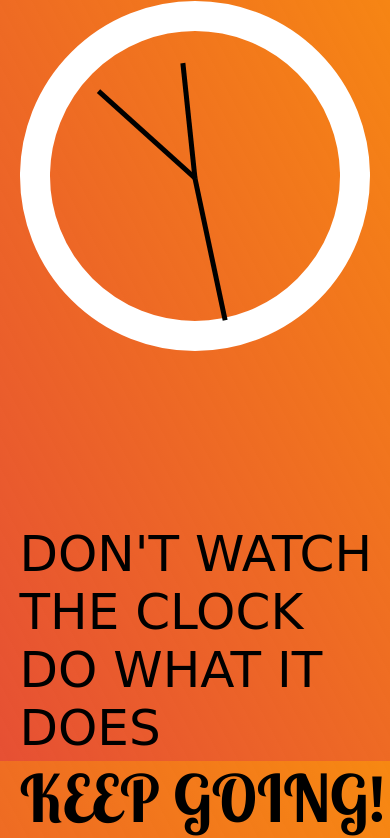
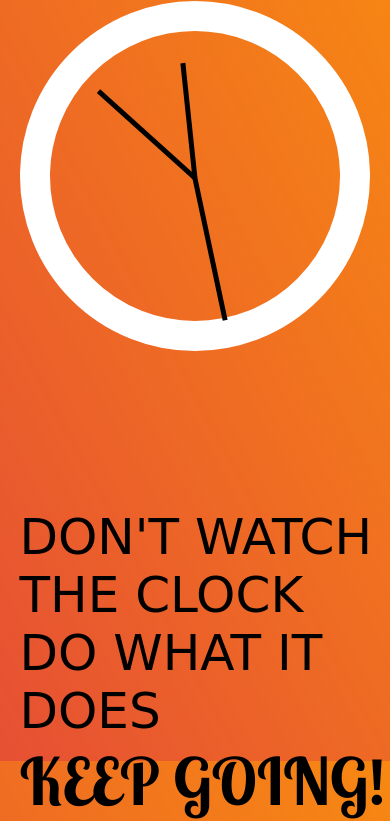
Before and after one commit to tashish9/Clock, a plain HTML site: page index.html in a window 390 px wide. Shown: the part 83-921 px from the top of the page. Drawn offline with nearby package versions, Linux system fonts and the light colour scheme; a web font is replaced by a local one.

Commit message:
Update style.css

```diff
--- a/style.css
+++ b/style.css
@@ -75,7 +75,7 @@ body {
   }
   .quote {
     font-size: 50px;
-    top: 72%;
+    top: 70%;
   }
   .keep {
     font-size: 65px;
```
